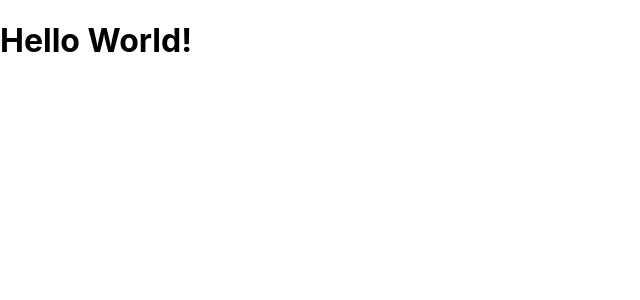
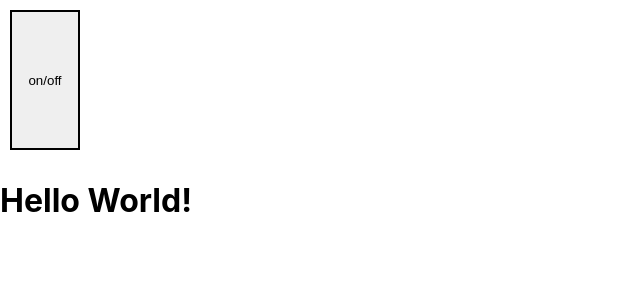
Before and after one commit to learn-academy-2021-echo/lightbulb-challenge-gitgood-ENT, a React (Create React App) app: page / in a window 1280 px wide. Shown: the top 300 px of the page, without its empty margins (0-640 px from the left). Built offline with nearby package versions, Linux system fonts and the light colour scheme.

Commit message:
working while  on a plane

```diff
--- a/src/App.js
+++ b/src/App.js
@@ -2,9 +2,35 @@ import React, { Component } from 'react'
 import './App.css'
 
 class App extends Component{
+  constructor(props){
+    super(props)
+    this.state = {
+      status: false
+    }
+  }
+
+  toggle = () => {
+    this.setState(this.status === true ? this.status = false : this.status = true)
+  }
+
+
+
   render(){
+
+    let switchStyles = {
+      border: "2px solid black",
+      width: "70px",
+      height: "140px",
+      margin: "10px",
+      padding: "10px"
+    }
+
+
     return(
       <>
+      <button style={switchStyles} onClick={this.toggle}>
+        on/off
+      </button>
         <h1>Hello World!</h1>
       </>
     )
```
